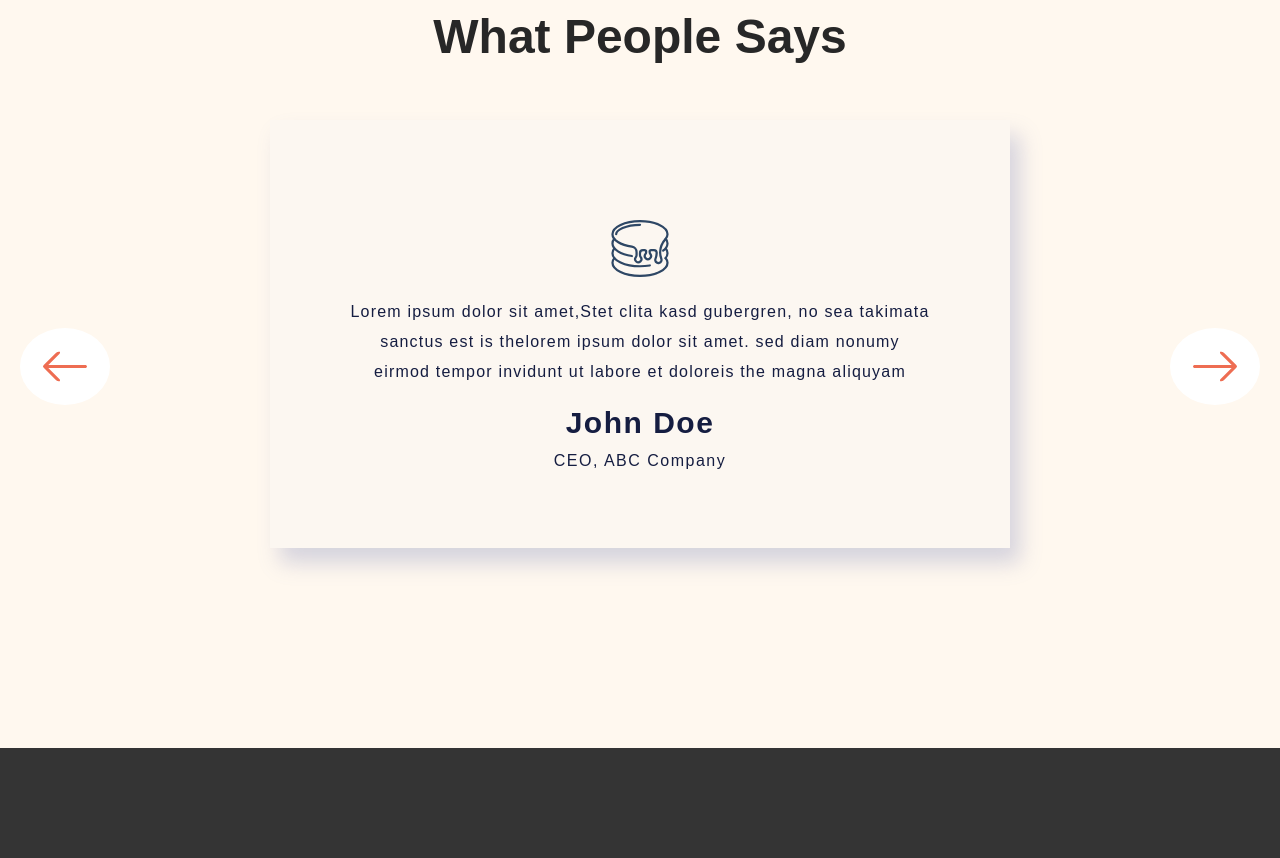
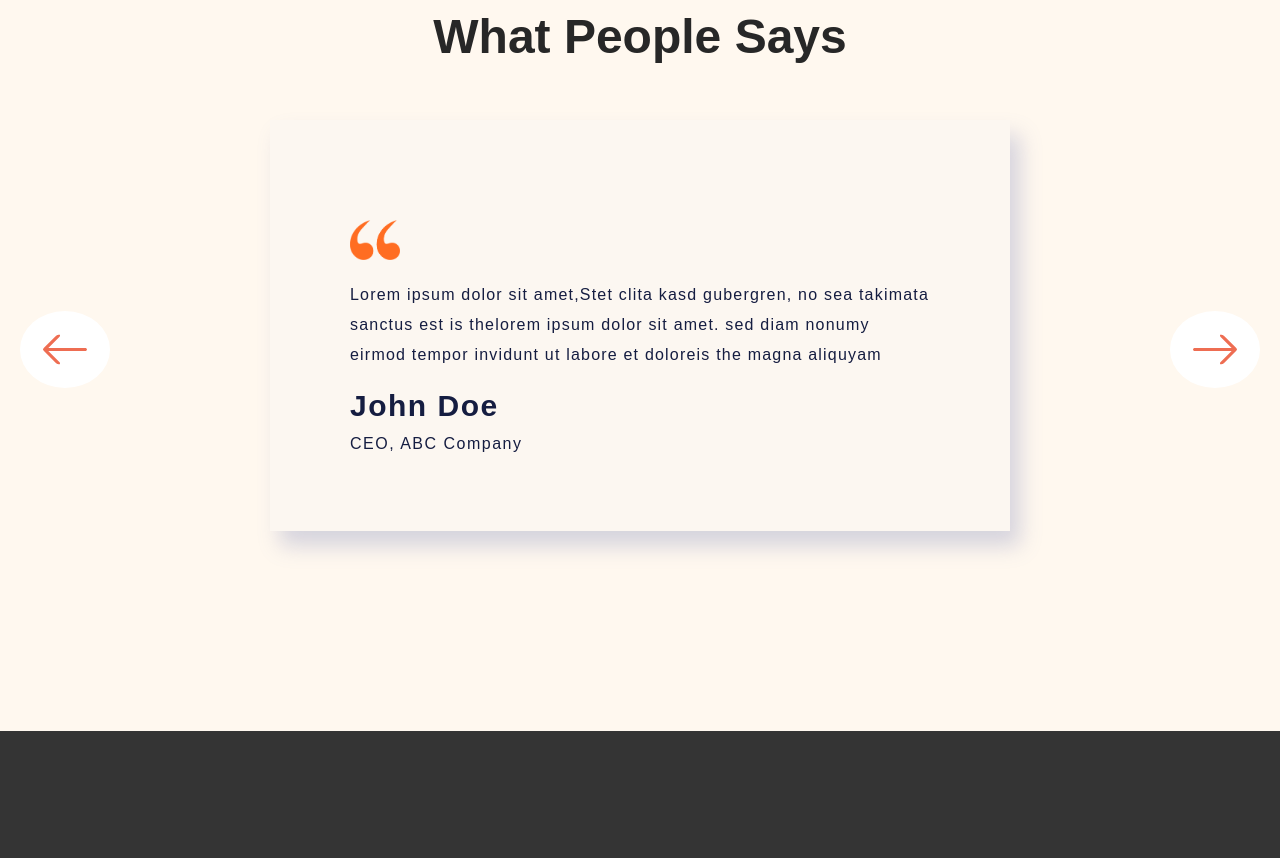
Before and after one commit to redifaislam-gif/foo-tree, a plain HTML site: page index.html in a window 1280 px wide. Shown: the part 4120-4978 px from the top of the page. Drawn offline with nearby package versions, Linux system fonts and the light colour scheme.

Commit message:
hiiiiiiii

```diff
--- a/css/food-tree.css
+++ b/css/food-tree.css
@@ -499,9 +499,15 @@ font-weight:600;
 
 }
 .testi-box1 img {
-    width: 237px;
-    height: 57px;
+    width: 17px;
+    height: 40px;
     margin-bottom: 20px;
+
+}
+.owl-carousel .owl-item img {
+	text-align:center;
+    display: block;
+    width: auto;
 }
 .testi-box1 {
     position: relative;
@@ -509,7 +515,9 @@ font-weight:600;
     min-height: 390px;
     margin: 50px 250px 50px 250px;
     padding: 100px 80px 70px 80px;
-    text-align: center;
+
+	justify-content:center;
+	align-items:center;
     background-color: #FCF7F1;
     box-shadow: 10px 15px 20px rgb(118 130 183 / 30%);
 }
--- a/index.html
+++ b/index.html
@@ -20,7 +20,7 @@
 <title>Glint-web design</title>
 </head>
 <body>
-<div id="loading"></div>
+<div id="loadin"></div>
 
 <header id="header-section">
 <div class="container">
@@ -408,7 +408,7 @@ border-radius:0px 0px 30px 30px;padding:20px 30px;">
 </div>
 <div class="owl-carousel owl-theme justify-content-center">
 <div class="testi-box1">
-<img src="img/mix1.svg">
+<img src="img/quote-icon.png" class="justify-content-center">
 
 <p>Lorem ipsum dolor sit amet,Stet clita kasd gubergren, no sea takimata sanctus est is thelorem ipsum dolor sit amet.
  sed diam nonumy eirmod tempor invidunt ut labore et doloreis the magna aliquyam</p>
@@ -417,7 +417,7 @@ border-radius:0px 0px 30px 30px;padding:20px 30px;">
 </div>
 
 <div class="testi-box1">
-<img src="img/mix1.svg">
+<img src="img/quote-icon.png">
 
 <p>Lorem ipsum dolor sit amet,Stet clita kasd gubergren, no sea takimata sanctus est is thelorem ipsum dolor sit amet.
  sed diam nonumy eirmod tempor invidunt ut labore et doloreis the magna aliquyam</p>
@@ -426,7 +426,7 @@ border-radius:0px 0px 30px 30px;padding:20px 30px;">
 </div>
 
 <div class="testi-box1">
-<img src="img/mix1.svg">
+<img src="img/quote-icon.png">
 
 <p>Lorem ipsum dolor sit amet,Stet clita kasd gubergren, no sea takimata sanctus est is thelorem ipsum dolor sit amet.
  sed diam nonumy eirmod tempor invidunt ut labore et doloreis the magna aliquyam</p>
```
Also changed, not shown: img/quote-icon.png (added).
